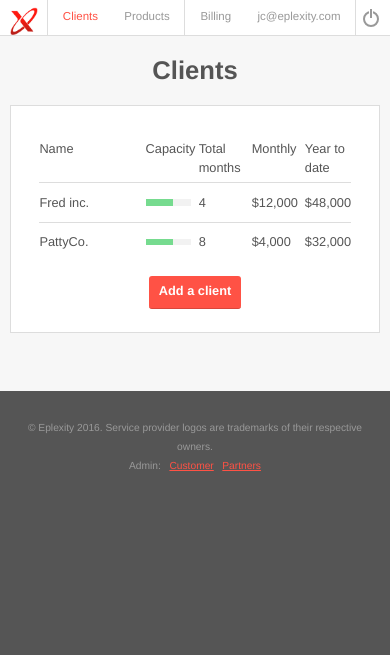
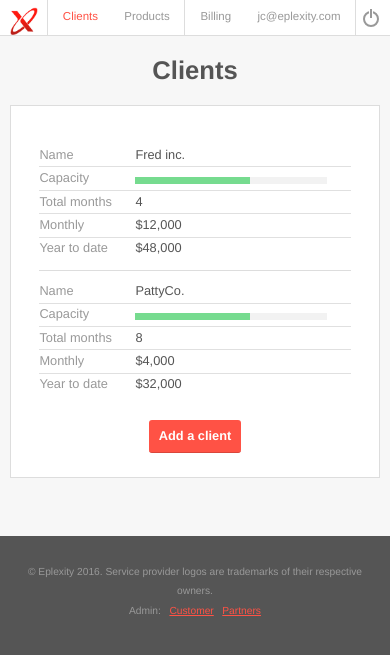
Before and after one commit to fairheadcreative/eplexity, a Jekyll site: the page built from reseller-clients.html, in a window 390 px wide. Shown: the top 655 px of the page. Built offline with Jekyll 4.4.1, drawn with Linux system fonts in a browser that asks for light colours.

Commit message:
Fixed mobile glitches for the new pages:
- fixed border not showing on selected sub-tabs
- fixed reseller-products expander text overlapping
- fixed reseller-clients text overlapping
- fixed ticket-add-step1 mobile grid
- fixed .count numbers positioning within a circle

```diff
--- a/_includes/subpage/infrastructure-tab-images.html
+++ b/_includes/subpage/infrastructure-tab-images.html
@@ -43,7 +43,7 @@
     <div class="row">
       <div class="span-8 push-2" data-title="Name">
         <span class="icon icon-platform-factionbloc"></span>
-        Snapdhot 4
+        Snapshot 4
       </div>
       <div class="span-2" data-title="Version">
         N/A
--- a/_sass/layout/_plate.scss
+++ b/_sass/layout/_plate.scss
@@ -456,6 +456,7 @@
 			opacity: 1;
 			text-align: center;
 			width: 1.5em;
+			line-height: 1.7;
 	    }
 	}
 
@@ -689,6 +690,10 @@
 			            height: 3px;
 			            left: 0;
 			            bottom: -1px;
+
+			            @media screen and (max-width: $medium-screen) {
+							bottom: 2px;
+						}
 			        }
 
 			        &:hover { background: transparent; }
--- a/reseller-clients.html
+++ b/reseller-clients.html
@@ -15,36 +15,36 @@ role: reseller
       <li class="span-2">Year to date</li>
     </ul>
     <div class="row">
-      <div class="span-4">
+      <div data-title="Name" class="span-4">
         <a href="reseller-client-details.html">Fred inc.</a>
       </div>
-      <div class="span-2">
+      <div data-title="Capacity" class="span-2">
         {% include modules/progress.html %}
       </div>
-      <div class="span-2">
+      <div data-title="Total months" class="span-2">
         4
       </div>
-      <div class="span-2">
+      <div data-title="Monthly" class="span-2">
         $12,000
       </div>
-      <div class="span-2">
+      <div data-title="Year to date" class="span-2">
         $48,000
       </div>
     </div>
     <div class="row">
-      <div class="span-4">
+      <div data-title="Name" class="span-4">
         <a href="#">PattyCo.</a>
       </div>
-      <div class="span-2">
+      <div data-title="Capacity" class="span-2">
         {% include modules/progress.html %}
       </div>
-      <div class="span-2">
+      <div data-title="Total months" class="span-2">
         8
       </div>
-      <div class="span-2">
+      <div data-title="Monthly" class="span-2">
         $4,000
       </div>
-      <div class="span-2">
+      <div data-title="Year to date" class="span-2">
         $32,000
       </div>
     </div>
--- a/reseller-products.html
+++ b/reseller-products.html
@@ -1,7 +1,7 @@
 ---
 layout: layout
 title: Products
-class: item-add partner-products
+class: section partner-products
 role: reseller
 ---
 
--- a/ticket-add-step3.html
+++ b/ticket-add-step3.html
@@ -9,7 +9,7 @@ class: item-add tickets
     <h2>Enter your ticket message to get started then hit "Send"</h2>
   </div>
   <div class="ticket-post">
-    <form name="message" action="">
+    <form name="message" action="ticket-details.html">
     	<div class="span-10">
        		<input name="msg" type="text" id="msg" size="63" class="message-input">
        	</div>
```
Also changed, not shown: other parts of reseller-clients.html (+1 -1 lines), ticket-add-step1.html (+6 -6 lines).
